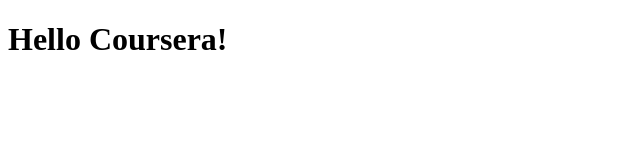
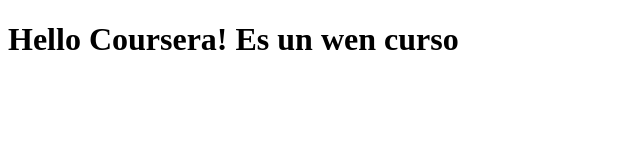
Before and after one commit to edualva/coursera-test, a plain HTML site: page index.html in a window 1280 px wide. Shown: the whole page, without its empty margins (0-640 px from the left). Drawn offline with Linux system fonts and the light colour scheme.

Commit message:
Small addition

```diff
--- a/index.html
+++ b/index.html
@@ -4,6 +4,6 @@
 	<title>Hello Coursera!</title>
 </head>
 <body>
-<h1>Hello Coursera!</h1>
+<h1>Hello Coursera! Es un wen curso</h1>
 </body>
 </html>
```
